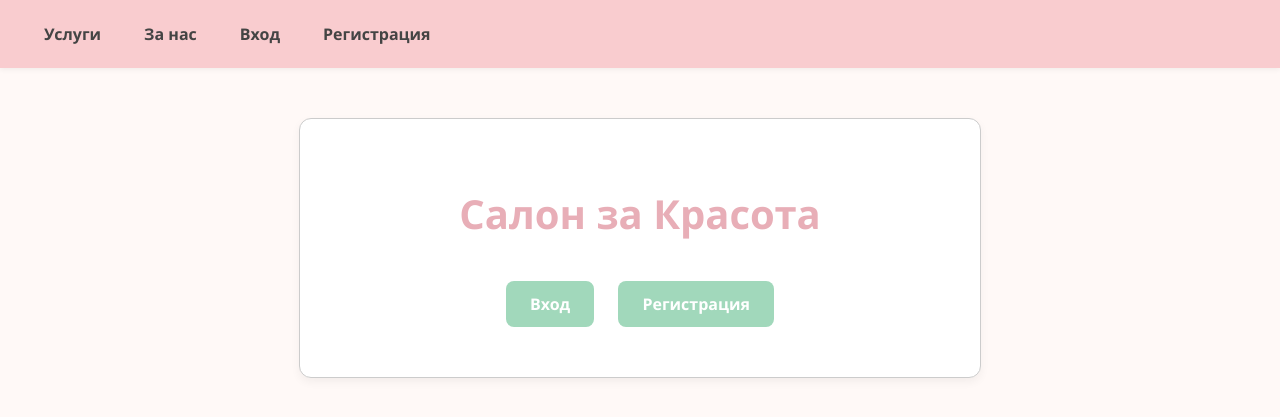
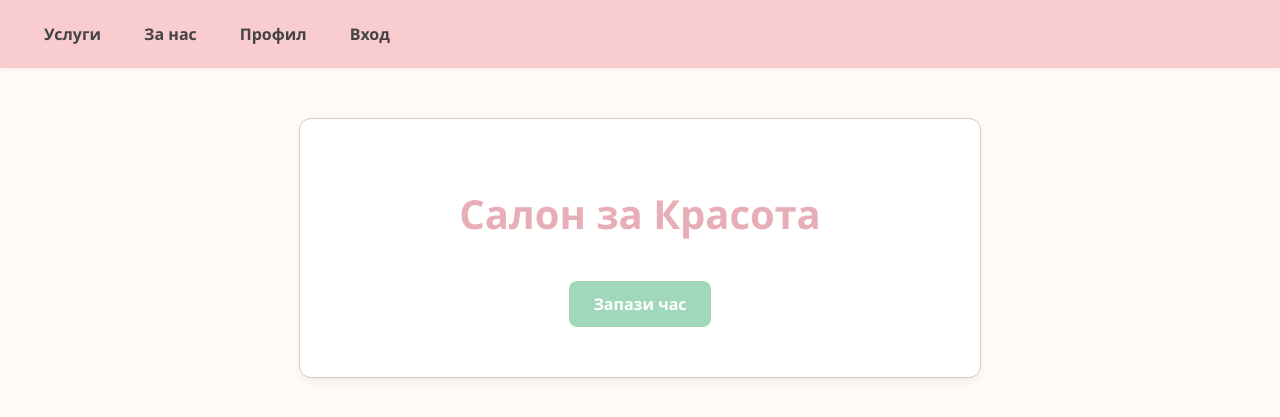
Before and after one commit to nia-pencheva/beauty-salon, a PHP site: page / in a window 1280 px wide. Shown: the top 417 px of the page. Run offline with PHP 8.4, Linux system fonts and the light colour scheme.

Commit message:
Fixed changes on index page

```diff
--- a/index.php
+++ b/index.php
@@ -171,8 +171,8 @@ $is_logged_in = isset($_SESSION['id']) && $_SESSION['id'];
                     <a href="profile.php">Профил</a>
                     <a href="logout.php">Изход</a>
                 <?php else: ?>
+                    <a href="profile.php">Профил</a>
                     <a href="login.php">Вход</a>
-                    <a href="register.php">Регистрация</a>
                 <?php endif; ?>
             </div>
         </div>
@@ -189,8 +189,7 @@ $is_logged_in = isset($_SESSION['id']) && $_SESSION['id'];
         <?php endif; ?>
 
         <?php if (!$is_logged_in): ?>
-            <a href="login.php" class="button">Вход</a>
-            <a href="register.php" class="button">Регистрация</a>
+            <a href="bookAppointment.php" class="button">Запази час</a>
         <?php else: ?>
             <a href="bookAppointment.php" class="button">Запази час</a>
         <?php endif; ?>
```
